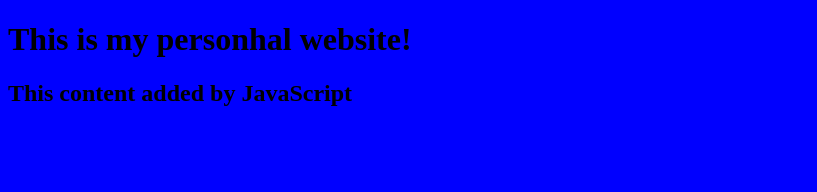
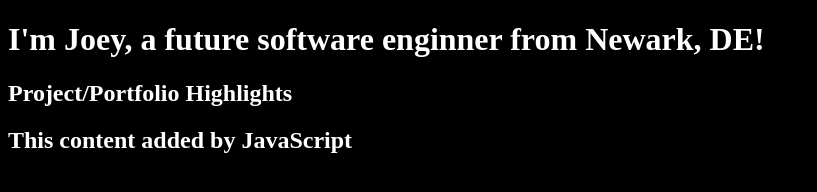
Before and after one commit to Jparl0/my-personal-website, a plain HTML site: page index.html in a window 1280 px wide. Shown: the whole page, without its empty margins (0-817 px from the left). Drawn offline with Linux system fonts and the light colour scheme.

Commit message:
basic information and some formatting

```diff
--- a/index.html
+++ b/index.html
@@ -5,7 +5,13 @@
     <title>My Personal Website</title>
   </head>
   <body>
-    <h1>This is my personhal website!</h1>
+      <div class="w3-section">
+          <h1>I'm Joey, a future software enginner from Newark, DE!</h1>
+      </div>
+
+    <div class="">
+        <h2>Project/Portfolio Highlights</h2>
+    </div>
     <script src="script.js"></script>
   </body>
 </html>
--- a/style.css
+++ b/style.css
@@ -1,3 +1,4 @@
 body {
-    background: blue;
+    background: black;
+    color: white;
   }
```
